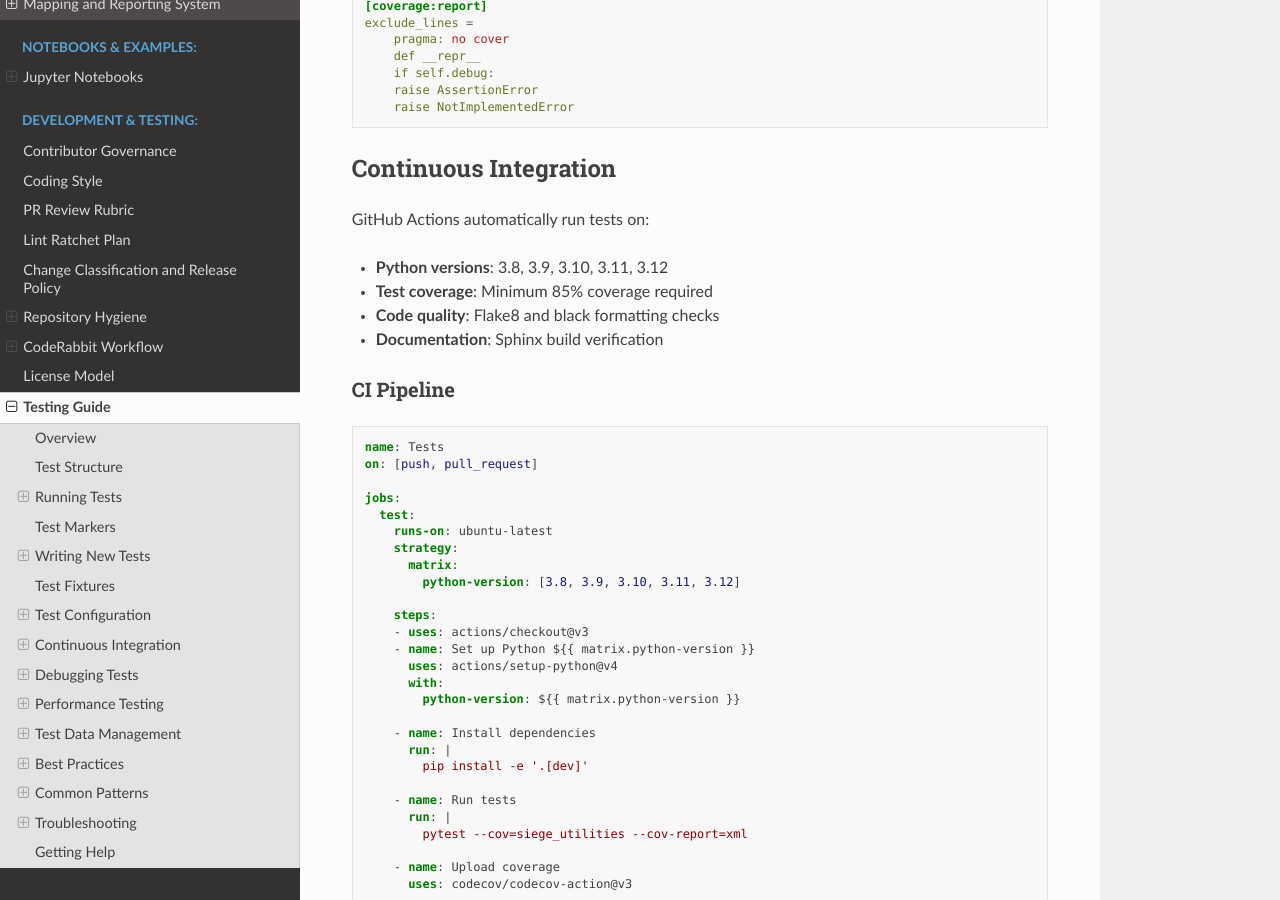
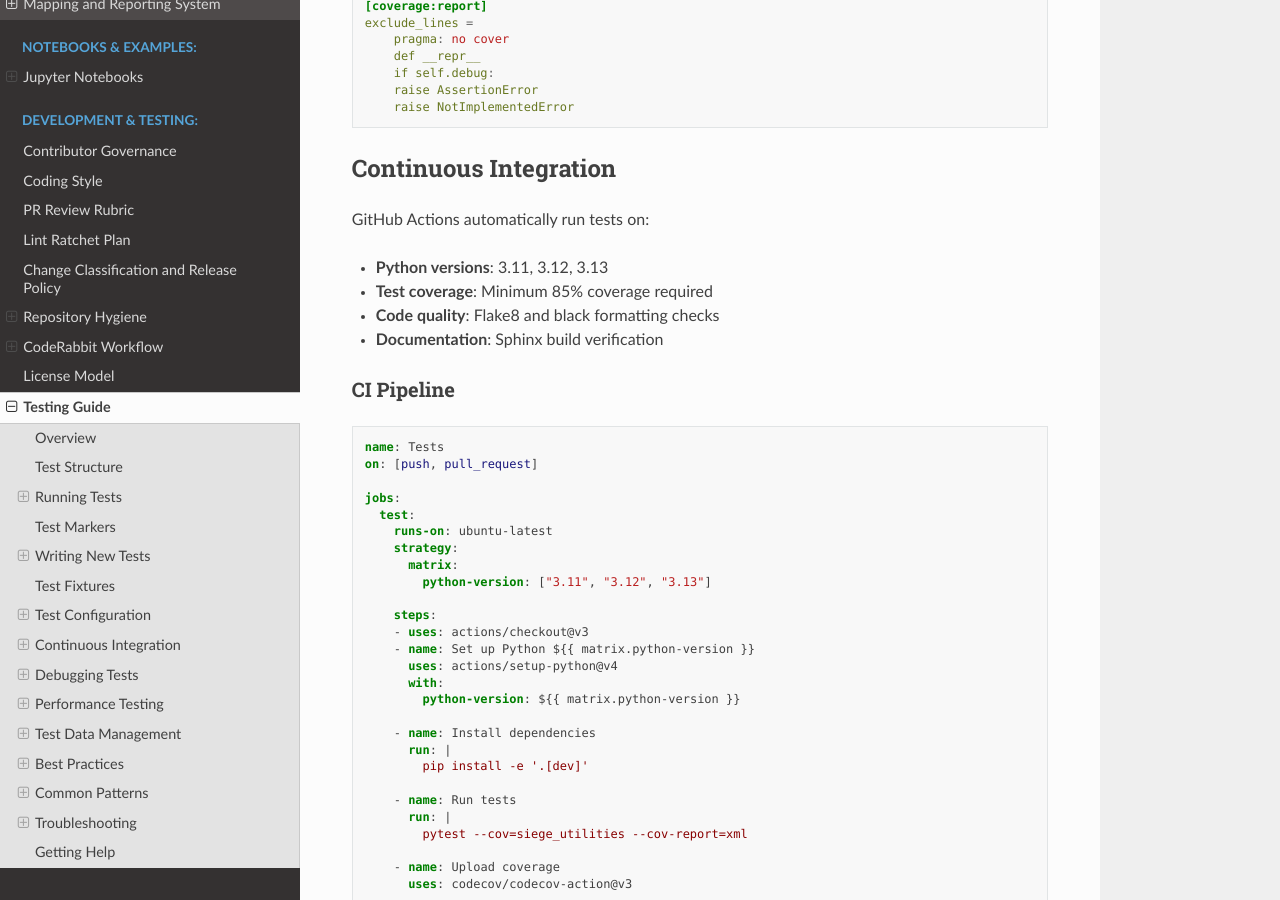
Before and after one commit to siege-analytics/siege_utilities, a Sphinx documentation site: the page built from docs/source/testing_guide.rst, in a window 1280 px wide and 900 px high, scrolled down 7154 px. Built offline with Sphinx 7.4.7 and the Read the Docs theme 3.1.0, drawn with Linux system fonts in a browser that asks for light colours; pages that are not in the unit, such as notebooks, are missing from menus.

Commit message:
docs(review): update Python version matrix to 3.11, 3.12, 3.13
testing_guide.rst listed 3.8, 3.9, 3.10, 3.11, 3.12 in both the prose
and the YAML snippet. Updated to reflect the supported range in
pyproject.toml (3.11–3.14) and current CI practice.

```diff
--- a/docs/source/testing_guide.rst
+++ b/docs/source/testing_guide.rst
@@ -346,7 +346,7 @@ Continuous Integration
 
 GitHub Actions automatically run tests on:
 
-- **Python versions**: 3.8, 3.9, 3.10, 3.11, 3.12
+- **Python versions**: 3.11, 3.12, 3.13
 - **Test coverage**: Minimum 85% coverage required
 - **Code quality**: Flake8 and black formatting checks
 - **Documentation**: Sphinx build verification
@@ -364,7 +364,7 @@ CI Pipeline
        runs-on: ubuntu-latest
        strategy:
          matrix:
-           python-version: [3.8, 3.9, 3.10, 3.11, 3.12]
+           python-version: ["3.11", "3.12", "3.13"]
 
        steps:
        - uses: actions/checkout@v3
```
